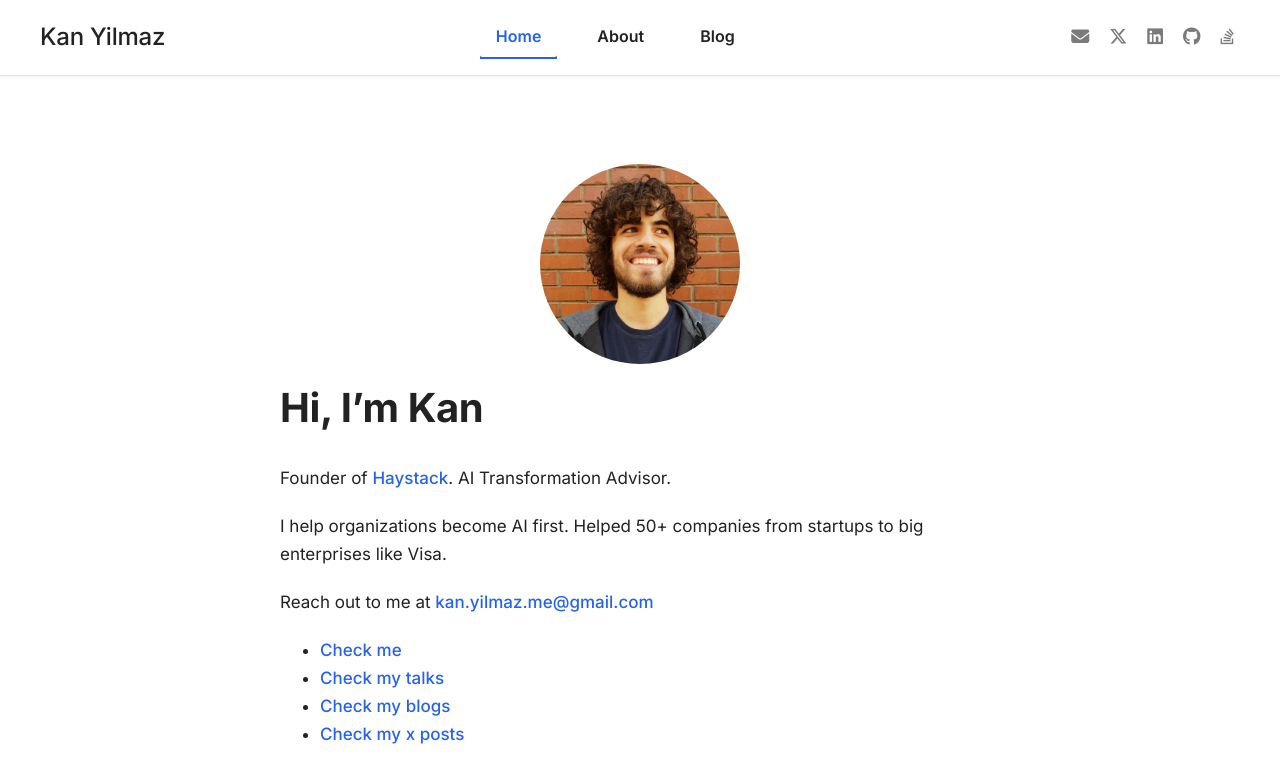
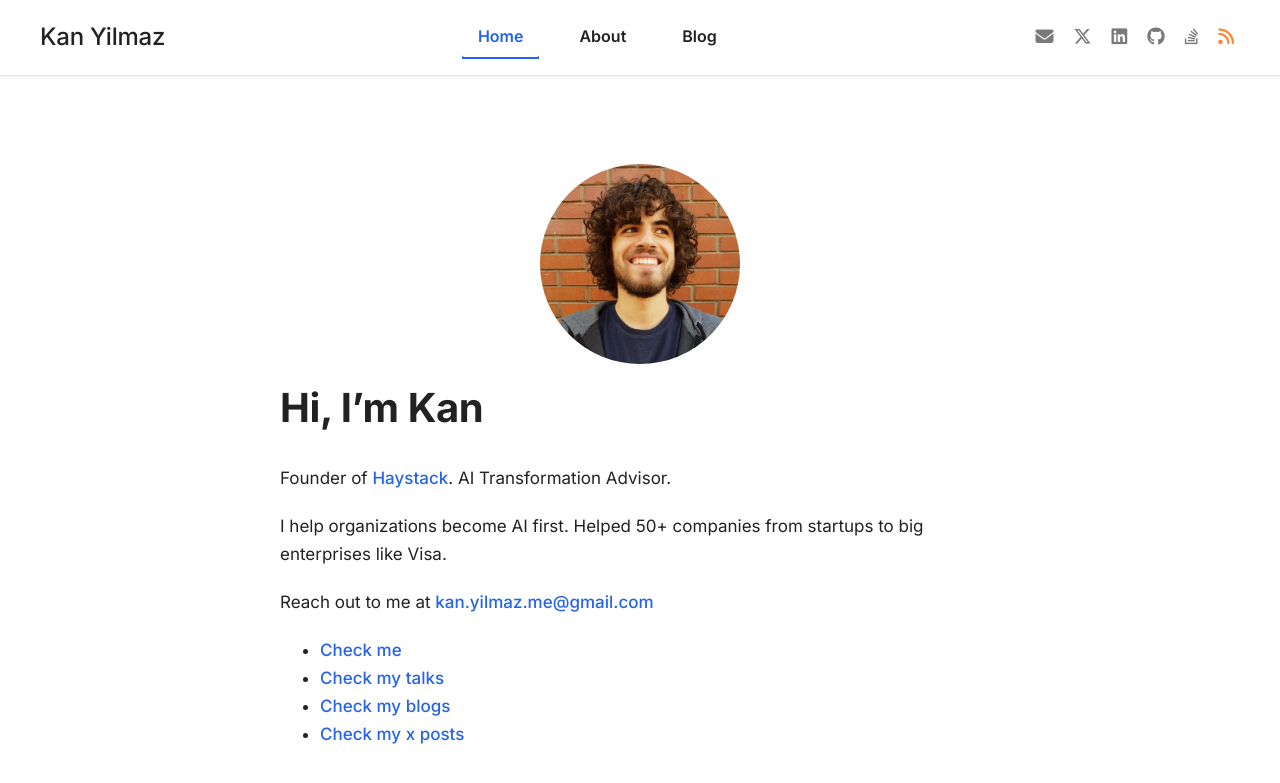
Before and after one commit to thellimist/thellimist.github.io, a Jekyll site: the page built from index.html, in a window 1280 px wide. Shown: the top 783 px of the page. Built offline with Jekyll 4.4.1, drawn with Linux system fonts in a browser that asks for light colours.

Commit message:
feat: add RSS feed discovery and header subscribe links

```diff
--- a/_config.yml
+++ b/_config.yml
@@ -1,9 +1,17 @@
 name: Kan Yilmaz's site
+title: Kan Yilmaz
+description: Essays on AI, engineering, and decision-making.
 markdown: kramdown
 highlighter: rouge
 plugins:
   - jekyll-redirect-from
+  - jekyll-feed
 whitelist:
   - jekyll-redirect-from
+  - jekyll-feed
+feed:
+  path: feed.xml
+  posts_limit: 30
+  excerpt_only: false
 url: https://kanyilmaz.me
 enforce_ssl: http://kanyilmaz.me
--- a/_layouts/default.html
+++ b/_layouts/default.html
@@ -10,6 +10,7 @@
     <link rel="stylesheet" href="{{ site.url }}/stylesheets/styles.css">
     <link rel="stylesheet" href="{{ site.url }}/stylesheets/pygment_trac.css">
     <link rel="stylesheet" href="https://cdnjs.cloudflare.com/ajax/libs/font-awesome/6.5.1/css/all.min.css">
+    <link rel="alternate" type="application/atom+xml" title="{{ site.title }} RSS Feed" href="{{ '/feed.xml' | absolute_url }}">
 
     <meta name="viewport" content="width=device-width, initial-scale=1, user-scalable=no">
     <!--[if lt IE 9]>
@@ -54,6 +55,7 @@
           <a href="https://linkedin.com/in/thellimist" class="fa-brands fa-linkedin" target="_blank"></a>
           <a href="https://github.com/thellimist" class="fa-brands fa-github" target="_blank"></a>
           <a href="https://stackoverflow.com/users/4335588" class="fa-brands fa-stack-overflow" target="_blank"></a>
+          <a href="/feed.xml" class="fa-solid fa-rss" title="RSS feed" aria-label="RSS feed"></a>
         </div>
       </div>
     </nav>
--- a/_layouts/default_markdown.html
+++ b/_layouts/default_markdown.html
@@ -10,6 +10,7 @@
     <link rel="stylesheet" href="{{ site.url }}/stylesheets/styles.css">
     <link rel="stylesheet" href="{{ site.url }}/stylesheets/pygment_trac.css">
     <link rel="stylesheet" href="https://cdnjs.cloudflare.com/ajax/libs/font-awesome/6.5.1/css/all.min.css">
+    <link rel="alternate" type="application/atom+xml" title="{{ site.title }} RSS Feed" href="{{ '/feed.xml' | absolute_url }}">
 
     <meta name="viewport" content="width=device-width, initial-scale=1, user-scalable=no">
     <!--[if lt IE 9]>
@@ -27,6 +28,7 @@
           <li><a href="https://linkedin.com/in/thellimist" class="fa-brands fa-linkedin" target="_blank"></a></li>
           <li><a href="https://github.com/thellimist" class="fa-brands fa-github" target="_blank"></a></li>
           <li><a href="https://stackoverflow.com/users/4335588" class="fa-brands fa-stack-overflow" target="_blank"></a></li>
+          <li><a href="/feed.xml" class="fa-solid fa-rss" title="RSS feed" aria-label="RSS feed"></a></li>
           <li><a href="/assets/resume.pdf" class="fa-solid fa-file-lines" target="_blank"></a></li>
         </ul>
 
--- a/_layouts/no-section.html
+++ b/_layouts/no-section.html
@@ -10,6 +10,7 @@
     <link rel="stylesheet" href="{{ site.url }}/stylesheets/styles.css">
     <link rel="stylesheet" href="{{ site.url }}/stylesheets/pygment_trac.css">
     <link rel="stylesheet" href="https://cdnjs.cloudflare.com/ajax/libs/font-awesome/6.5.1/css/all.min.css">
+    <link rel="alternate" type="application/atom+xml" title="{{ site.title }} RSS Feed" href="{{ '/feed.xml' | absolute_url }}">
 
     <meta name="viewport" content="width=device-width, initial-scale=1, user-scalable=no">
     <!--[if lt IE 9]>
@@ -54,6 +55,7 @@
           <a href="https://linkedin.com/in/thellimist" class="fa-brands fa-linkedin" target="_blank"></a>
           <a href="https://github.com/thellimist" class="fa-brands fa-github" target="_blank"></a>
           <a href="https://stackoverflow.com/users/4335588" class="fa-brands fa-stack-overflow" target="_blank"></a>
+          <a href="/feed.xml" class="fa-solid fa-rss" title="RSS feed" aria-label="RSS feed"></a>
         </div>
       </div>
     </nav>
--- a/stylesheets/styles.css
+++ b/stylesheets/styles.css
@@ -14,6 +14,7 @@
   --text-primary: #222;
   --text-muted: #555;
   --accent: #2563eb;
+  --rss-accent: #f97316;
   --border: #e2e2e2;
   --card-bg: #f9f9f9;
 }
@@ -240,6 +241,18 @@ section > * {
 .nav-social a:hover {
   opacity: 1;
   color: var(--accent);
+}
+
+.nav-social a.fa-rss,
+ul.social li a.fa-rss {
+  color: var(--rss-accent);
+  opacity: 0.85;
+}
+
+.nav-social a.fa-rss:hover,
+ul.social li a.fa-rss:hover {
+  color: var(--rss-accent);
+  opacity: 1;
 }
 
 /* Remove underline effect from social icons */
```
Also changed, not shown: README.md.
